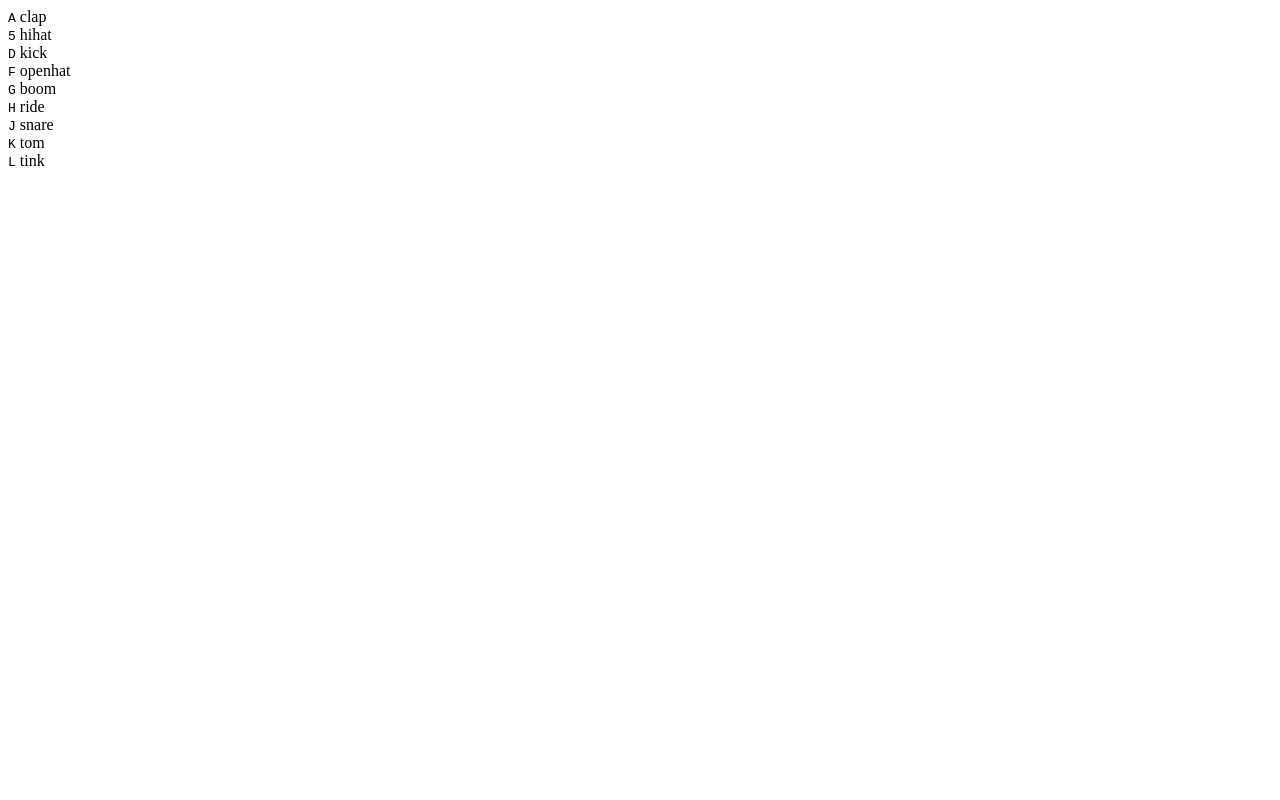
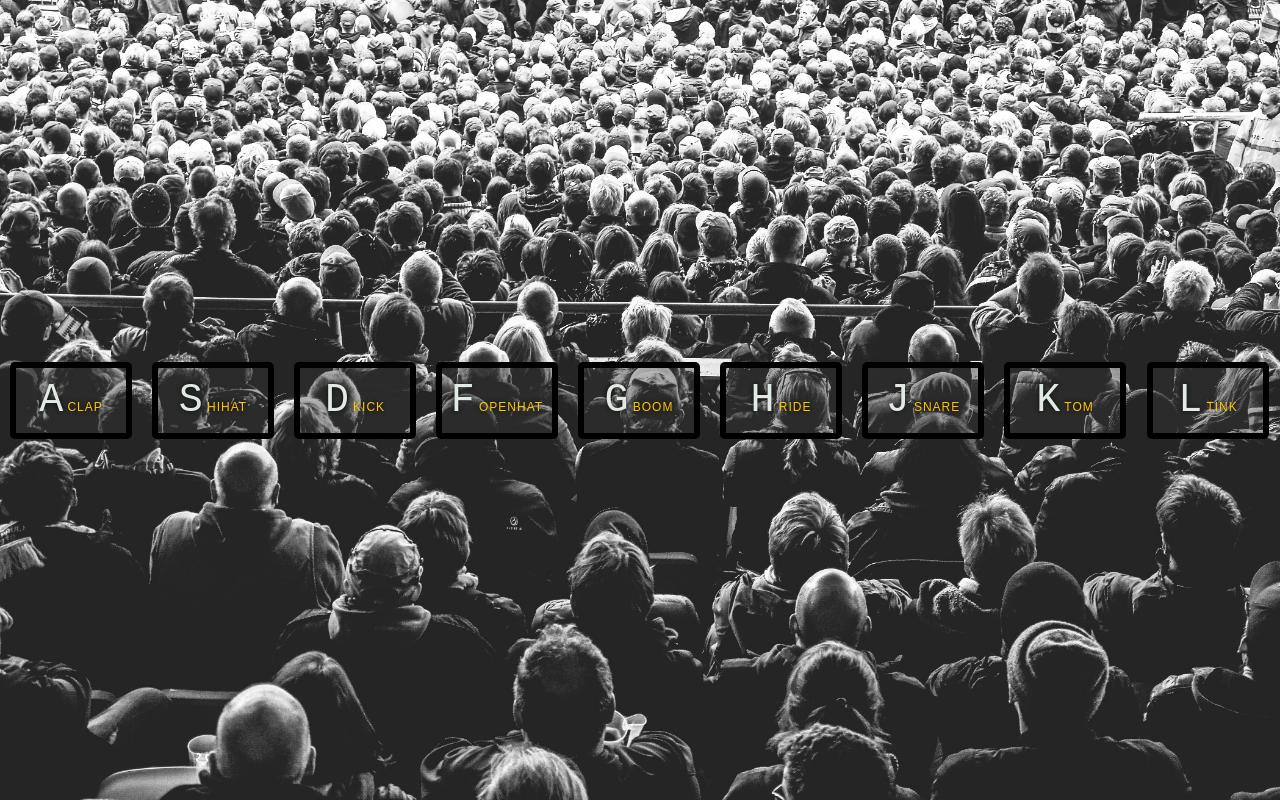
Before and after one commit to amandastanton333/drumKit, a website: page index.html in a window 1280 px wide. Drawn offline with Linux system fonts and the light colour scheme.

Commit message:
added styling

```diff
--- a/index.html
+++ b/index.html
@@ -16,7 +16,7 @@
         </div>
 
     <div data-key="83" class="key">
-        <kbd>5</kbd>
+        <kbd>S</kbd>
         <span class="sound">hihat</span>
     </div>
 
--- a/styles.css
+++ b/styles.css
@@ -0,0 +1,52 @@
+html {
+    font-size: 10px;
+    background: url('./background.jpg');
+    background-size: cover;
+}
+
+body,html {
+    box-sizing: border-box;
+    margin: 0;
+    padding: 0;
+    font-family: sans-serif;
+}
+
+.keys {
+    display: flex;
+    flex: 1;
+    min-height: 100vh;
+    align-items: center;
+    justify-content: center;
+}
+
+.key {
+    border: .6rem solid black;
+    border-radius: .5rem;
+    margin: 1rem;
+    font-size: 1.5rem;
+    padding: 1rem .5rem;
+    transition: all .07s ease;
+    width: 10rem;
+    text-align: center;
+    color: rgb(225, 235, 227);
+    background: rgba(56, 55, 55, 0.356);
+    text-shadow: 0 0 .5rem rgb(12, 11, 11);
+}
+
+.playing {
+    transform: scale(1.3);
+    border-color: aqua;
+    box-shadow: 0 0 1rem #ffc600;
+}
+
+kbd {
+    display: black;
+    font-size: 4rem;
+}
+
+.sound {
+    font-size: 1.2rem;
+    text-transform: uppercase;
+    letter-spacing: .1rem;
+    color: #ffc600;
+}
```
Also changed, not shown: package.json (added, +19 -0 lines), background.jpg (added).
